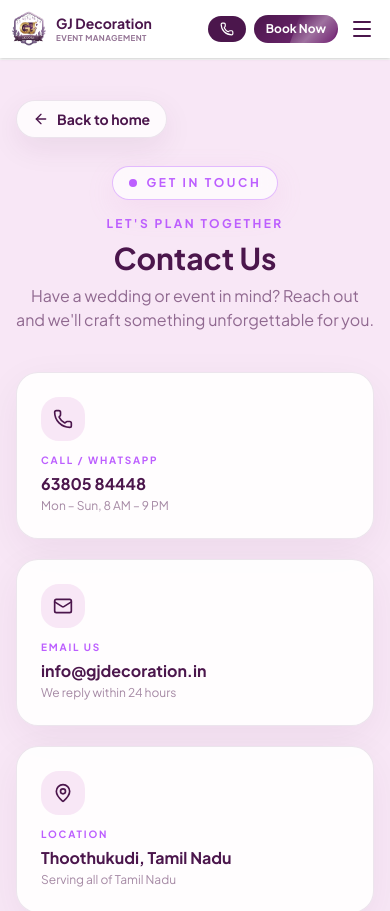
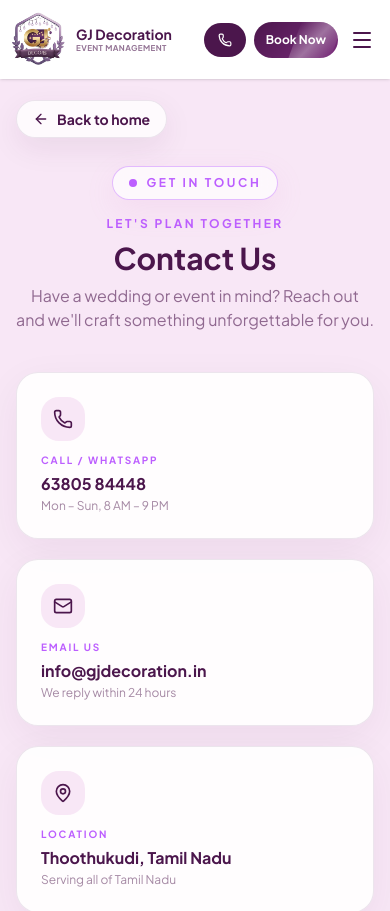
Before and after one commit to gunasekaran-code/GJ-Event-Management, a Next.js app: page /Contact in a window 390 px wide. Shown: the top 911 px of the page. Built offline with nearby package versions, Linux system fonts and the light colour scheme.

Commit message:
Updated: Header and Mobile navbar

```diff
--- a/components/layout/Header.tsx
+++ b/components/layout/Header.tsx
@@ -100,8 +100,8 @@ export function Header() {
             <Image
               src="/logo.png"
               alt="GJ Decoration logo"
-              width={36}
-              height={36}
+              width={56}
+              height={56}
               loading="eager"
               className="rounded-lg md:w-[50px] md:h-[50px]"
               style={{ height: "auto" }}
@@ -137,7 +137,7 @@ export function Header() {
             {/* Call button */}
             <a
               href={`tel:${siteConfig.phone}`}
-              className="btn-call flex items-center justify-center gap-2 rounded-full px-3 py-1.5 md:px-5 md:py-2.5 text-xs md:text-sm font-bold text-white"
+              className="btn-call flex items-center justify-center gap-2 rounded-full px-3.5 py-2.5 md:px-5 md:py-2.5 text-xs md:text-sm font-bold text-white"
             >
               <Phone className="h-3.5 w-3.5 md:h-4 md:w-4 shrink-0" />
               <span className="hidden md:inline">{siteConfig.phoneDisplay}</span>
@@ -146,7 +146,7 @@ export function Header() {
             {/* Book Now — shining */}
             <Link
               href="/Booking"
-              className="btn-shine flex items-center gap-1.5 rounded-full px-3 py-1.5 md:px-5 md:py-2.5 text-xs md:text-sm font-bold text-white whitespace-nowrap"
+              className="btn-shine flex items-center gap-1.5 rounded-full px-3 py-2.5 md:px-5 md:py-2.5 text-xs md:text-sm font-bold text-white whitespace-nowrap"
             >
               Book Now
             </Link>
--- a/lib/content.ts
+++ b/lib/content.ts
@@ -29,7 +29,7 @@ export const navLinks = [
   { label: "Team", href: "/#team" },
   { label: "Portfolio", href: "/#portfolio" },
   { label: "Clients", href: "/#clients" },
-  { label: "Contact", href: "/#contact" },
+  { label: "Contact", href: "/Contact" },
 ];
 
 export type PricingItem = {
@@ -447,42 +447,42 @@ export const locations = [
   {
     city: "Thoothukudi",
     region: "Headquarters · Tamil Nadu",
-    href: "#contact",
+    href: "/Contact",
   },
   {
     city: "Tirunelveli",
     region: "Tamil Nadu",
-    href: "#contact",
+    href: "/Contact",
   },
   {
     city: "Madurai",
     region: "Tamil Nadu",
-    href: "#contact",
+    href: "/Contact",
   },
   {
     city: "Chennai",
     region: "Tamil Nadu",
-    href: "#contact",
+    href: "/Contact",
   },
   {
     city: "Nagercoil",
     region: "Tamil Nadu",
-    href: "#contact",
+    href: "/Contact",
   },
   {
     city: "Ramanathapuram",
     region: "Tamil Nadu",
-    href: "#contact",
+    href: "/Contact",
   },
   {
     city: "Virudhunagar",
     region: "Tamil Nadu",
-    href: "#contact",
+    href: "/Contact",
   },
   {
     city: "Kanyakumari",
     region: "Tamil Nadu",
-    href: "#contact",
+    href: "/Contact",
   },
 ];
 
```
